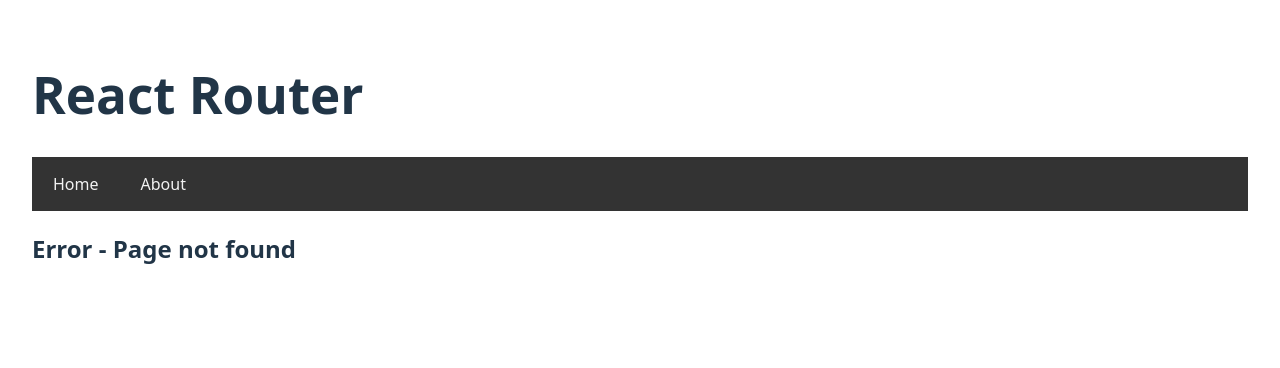
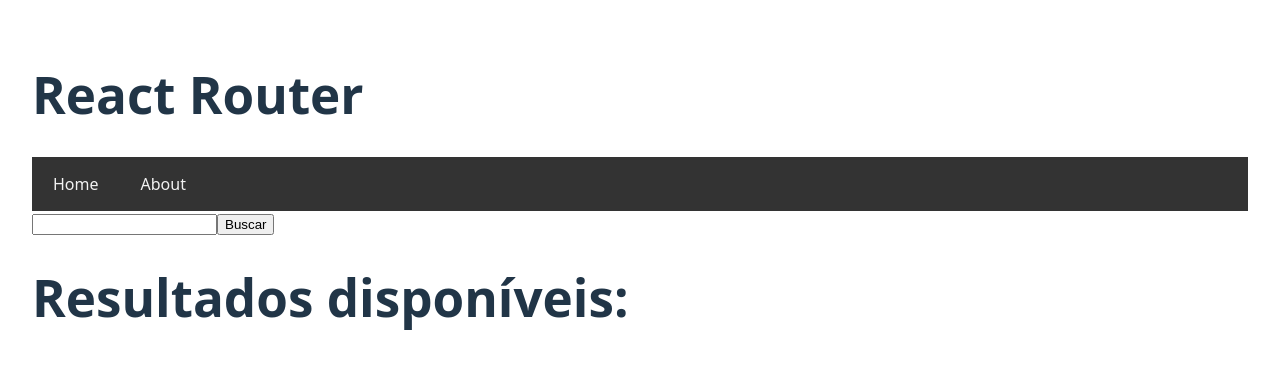
Before and after one commit to joao-vittorr/estudo-react-native, a React (Vite) app in the folder 8_react_router/reactrouter/: page /search in a window 1280 px wide. Before the commit this address had no page. Shown: the top 368 px of the page. Built offline with nearby package versions, Linux system fonts and the light colour scheme; data requests are answered from the project's data file.

Commit message:
Criando search

```diff
--- a/8_react_router/reactrouter/src/App.jsx
+++ b/8_react_router/reactrouter/src/App.jsx
@@ -9,9 +9,11 @@
 import Product from './pages/Product'
 import Info from './pages/Info'
 import NotFound from './pages/NotFound'
+import Search from './pages/Search'
 
 // 3 import dos componentes
 import Navbar from './components/Navbar'
+import SearchForm from './components/SearchForm'
 
 function App() {
   return (
@@ -19,6 +21,8 @@
       <h1>React Router</h1>
       <BrowserRouter>
       <Navbar />
+      <SearchForm />
+        {/* Configurar as rotas */}
         <Routes>
           <Route path="/" element={<Home />} />
           <Route path="/about" element={<About />} />
@@ -26,6 +30,8 @@
           <Route path="/product/:id/info" element={<Info />} />
           {/* route com parâmetro */}
           <Route path="/product/:id" element={<Product />} />
+          {/* Search */}
+          <Route path="/search" element={<Search />} />
           {/*Page not found */}
           <Route path="*" element={<NotFound />} />
         </Routes>
--- /dev/null
+++ b/8_react_router/reactrouter/src/components/SearchForm.jsx
@@ -0,0 +1,21 @@
+import { useNavigate } from "react-router-dom";
+import { useState } from "react";
+
+function SearchForm() {
+  const navigate = useNavigate();
+  const [query, setQuery] = useState();
+
+  const handleSubmit = (e) => {
+    e.preventDefault();
+    navigate("/search?q=" + query);
+  };
+
+  return (
+    <form onSubmit={handleSubmit}>
+      <input type="text" onChange={(e) => setQuery(e.target.value)} />
+      <input type="submit" value="Buscar" />
+    </form>
+  );
+}
+
+export default SearchForm;
--- /dev/null
+++ b/8_react_router/reactrouter/src/pages/Search.jsx
@@ -0,0 +1,29 @@
+import { useSearchParams, Link } from "react-router-dom";
+
+import { useFetch } from "../hooks/useFetch";
+
+const Search = () => {
+  let [searchParams] = useSearchParams();
+
+  const url = "http://localhost:3000/products?" + searchParams.toString();
+
+  const { data: items } = useFetch(url);
+
+  return (
+    <div>
+      <h1>Resultados disponíveis:</h1>
+      <ul className="products">
+        {items &&
+          items.filter((product) => product.name.includes(searchParams.get("q"))).map((product) => (
+            <li key={product.id}>
+              <h2>{product.name}</h2>
+              <p>R$: {product.price}</p>
+              <Link to={`/products/${product.id}`}>Detalhes</Link>
+            </li>
+          ))}
+      </ul>
+    </div>
+  );
+};
+
+export default Search;
```
Also changed, not shown: 8_react_router/reactrouter/src/hooks/useFetch.jsx (line endings or trailing spaces).
